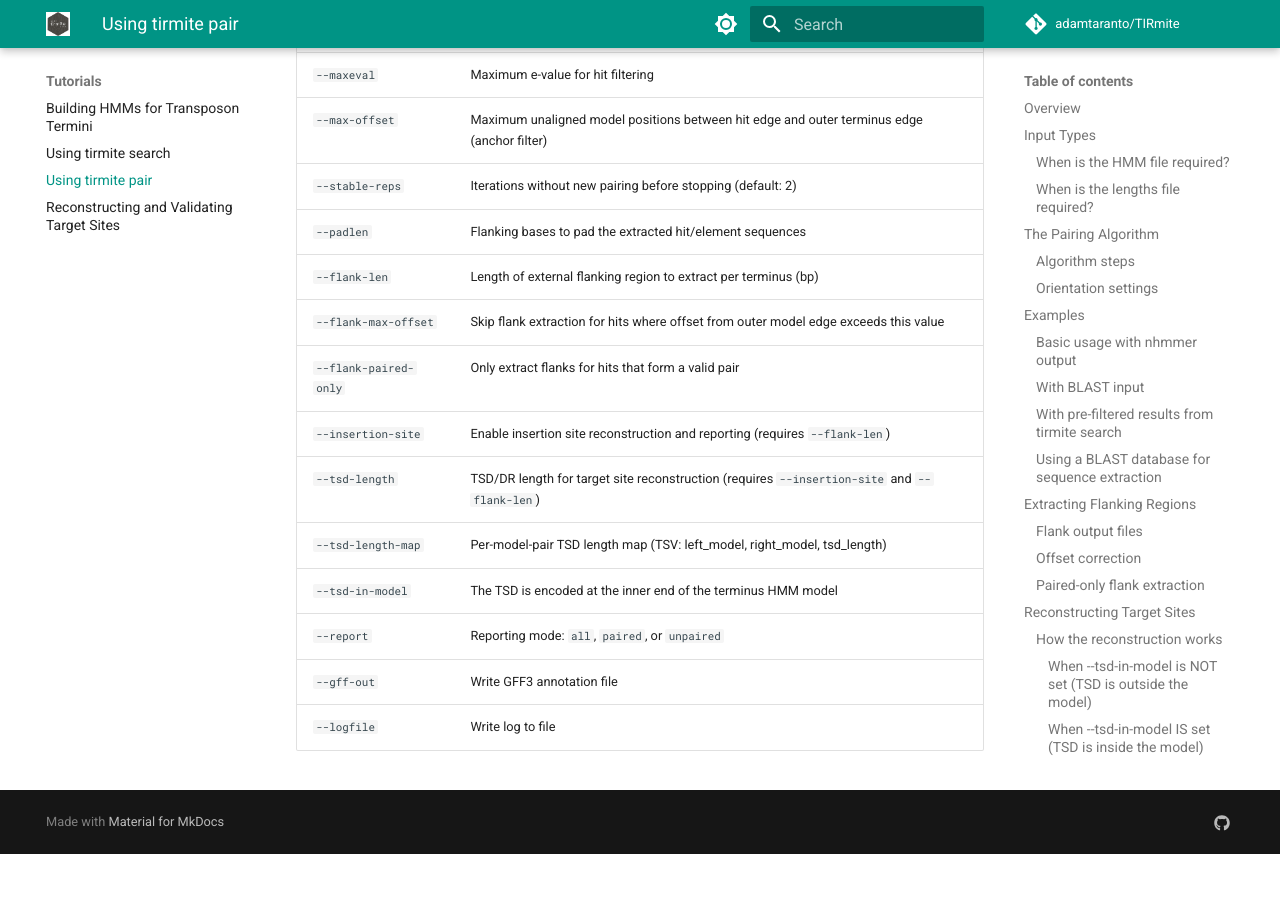
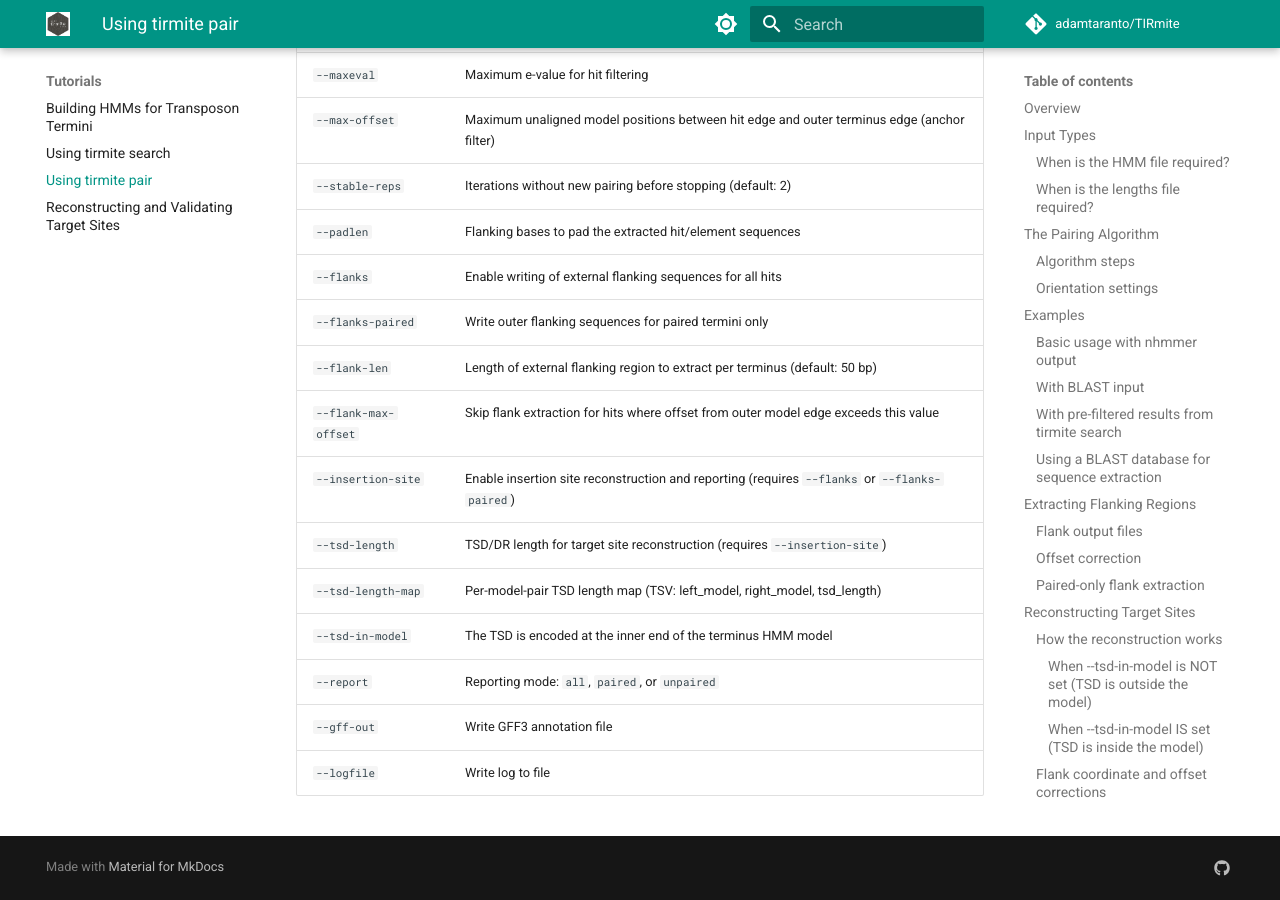
Before and after one commit to Adamtaranto/TIRmite, an MkDocs documentation site: the page built from docs/tutorials/tirmite-pair.md, in a window 1280 px wide and 900 px high, scrolled down 18404 px. Built offline with MkDocs 1.6.1 and Material for MkDocs 9.7.7, drawn with Linux system fonts in a browser that asks for light colours; comment, search, counter and statistics services are not loaded; before the commit the page ends 19258 px from its top, so only the background shows below that.

Commit message:
docs: fix remaining references to deprecated --flank-paired-only flag
Agent-Logs-Url: https://github.com/Adamtaranto/TIRmite/sessions/470e9689-0d39-4230-8ada-2b3526f50273

Co-authored-by: Adamtaranto <2160099+Adamtaranto@users.noreply.github.com>

```diff
--- a/docs/tutorials/tirmite-pair.md
+++ b/docs/tutorials/tirmite-pair.md
@@ -535,11 +535,12 @@ tirmite pair \
 | `--max-offset` | Maximum unaligned model positions between hit edge and outer terminus edge (anchor filter) |
 | `--stable-reps` | Iterations without new pairing before stopping (default: 2) |
 | `--padlen` | Flanking bases to pad the extracted hit/element sequences |
-| `--flank-len` | Length of external flanking region to extract per terminus (bp) |
+| `--flanks` | Enable writing of external flanking sequences for all hits |
+| `--flanks-paired` | Write outer flanking sequences for paired termini only |
+| `--flank-len` | Length of external flanking region to extract per terminus (default: 50 bp) |
 | `--flank-max-offset` | Skip flank extraction for hits where offset from outer model edge exceeds this value |
-| `--flank-paired-only` | Only extract flanks for hits that form a valid pair |
-| `--insertion-site` | Enable insertion site reconstruction and reporting (requires `--flank-len`) |
-| `--tsd-length` | TSD/DR length for target site reconstruction (requires `--insertion-site` and `--flank-len`) |
+| `--insertion-site` | Enable insertion site reconstruction and reporting (requires `--flanks` or `--flanks-paired`) |
+| `--tsd-length` | TSD/DR length for target site reconstruction (requires `--insertion-site`) |
 | `--tsd-length-map` | Per-model-pair TSD length map (TSV: left_model, right_model, tsd_length) |
 | `--tsd-in-model` | The TSD is encoded at the inner end of the terminus HMM model |
 | `--report` | Reporting mode: `all`, `paired`, or `unpaired` |
```
